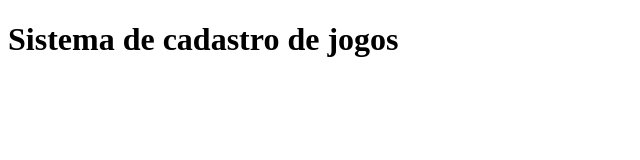
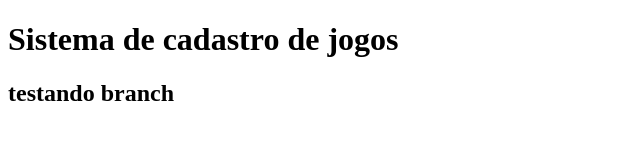
Before and after one commit to LucasDaSilva17/Inciante_Programacao_Alura, a plain HTML site: page index.html in a window 1280 px wide. Shown: the whole page, without its empty margins (0-640 px from the left). Drawn offline with Linux system fonts and the light colour scheme.

Commit message:
testando nov branch

```diff
--- a/index.html
+++ b/index.html
@@ -8,5 +8,6 @@
 </head>
 <body>
     <h1>Sistema de cadastro de jogos</h1>
+    <h2>testando branch</h2>
 </body>
 </html>
```
